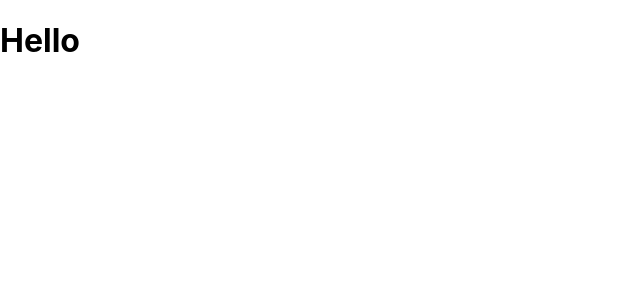
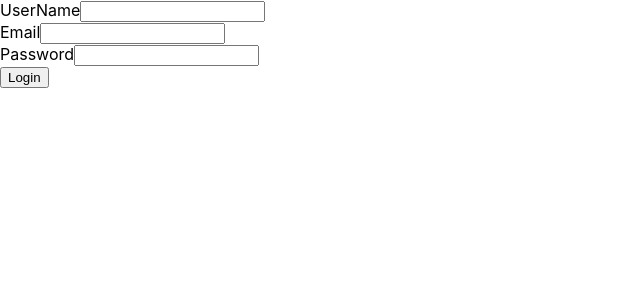
Before and after one commit to Vishal-Dutt/React, a React (Create React App) app in the folder React/reels/: page / in a window 1280 px wide. Shown: the top 300 px of the page, without its empty margins (0-640 px from the left). Built offline with nearby package versions, Linux system fonts and the light colour scheme; no server answers.

Commit message:
SignUp Basic

```diff
--- a/React/reels/src/App.js
+++ b/React/reels/src/App.js
@@ -1,11 +1,16 @@
 // import logo from './logo.svg';
 import './App.css';
+import Signup from './Components/Signup';
+import AuthProvider from './Context/AuthProvider';
 
 function App() {
   return (
-    <>
-      <h1>Hello</h1>
-    </>
+    <AuthProvider>
+      <>
+        {/* <h1>Hello</h1> */}
+        <Signup />
+      </>
+    </AuthProvider>
   );
 }
 
--- /dev/null
+++ b/React/reels/src/Components/Signup.js
@@ -0,0 +1,47 @@
+import React, { useState, useEffect, useContext } from 'react'
+import { AuthContext } from '../Context/AuthProvider';
+
+function Signup() {
+    const [email, setEmail] = useState('');
+    const [password, setPassword] = useState('');
+    const [name, setName] = useState('');
+    const [error, setError] = useState('');
+    const [loading, setLoading] = useState(false);
+
+
+    const { signup } = useContext(AuthContext);
+    console.log(signup);
+    const handleSignup = async (e) => {
+        e.preventDefault();
+        setLoading(true);
+        let res = await signup(email, password);
+        let uid = res.user.uid;
+        console.log(uid);
+        setLoading(false);
+    }
+
+    return (
+        <div>
+            <form onSubmit={handleSignup} >
+                <div>
+                    <label htmlFor=''>UserName</label>
+                    <input type='text' value={name} onChange={(e) => setName(e.target.value)} />
+                </div>
+
+                <div>
+                    <label htmlFor=''>Email</label>
+                    <input type='email' value={email} onChange={(e) => setEmail(e.target.value)} />
+                </div>
+
+                <div>
+                    <label htmlFor=''>Password</label>
+                    <input type='password' value={password} onChange={(e) => setPassword(e.target.value)} />
+                </div>
+
+                <button type='submit' disabled={loading}>Login</button>
+            </form>
+        </div>
+    )
+}
+
+export default Signup
--- a/React/reels/src/Context/AuthProvider.js
+++ b/React/reels/src/Context/AuthProvider.js
@@ -1,14 +1,13 @@
 import React, { useState, useContext, useEffect } from 'react'
-import { aurth } from '..Firebase/'
 import { auth } from '../Firebase';
 
 // context
-const AuthContext = React.createContext();
+export const AuthContext = React.createContext();
 
 function AuthProvider({ children }) {
     const [currentUser, setCurrentUser] = useState();
     const [loading, setLoading] = useState(true);
-    function signup() {
+    function signup(email, password) {
         return auth.createUserWithEmailAndPassword(email, password);
     }
 
```
